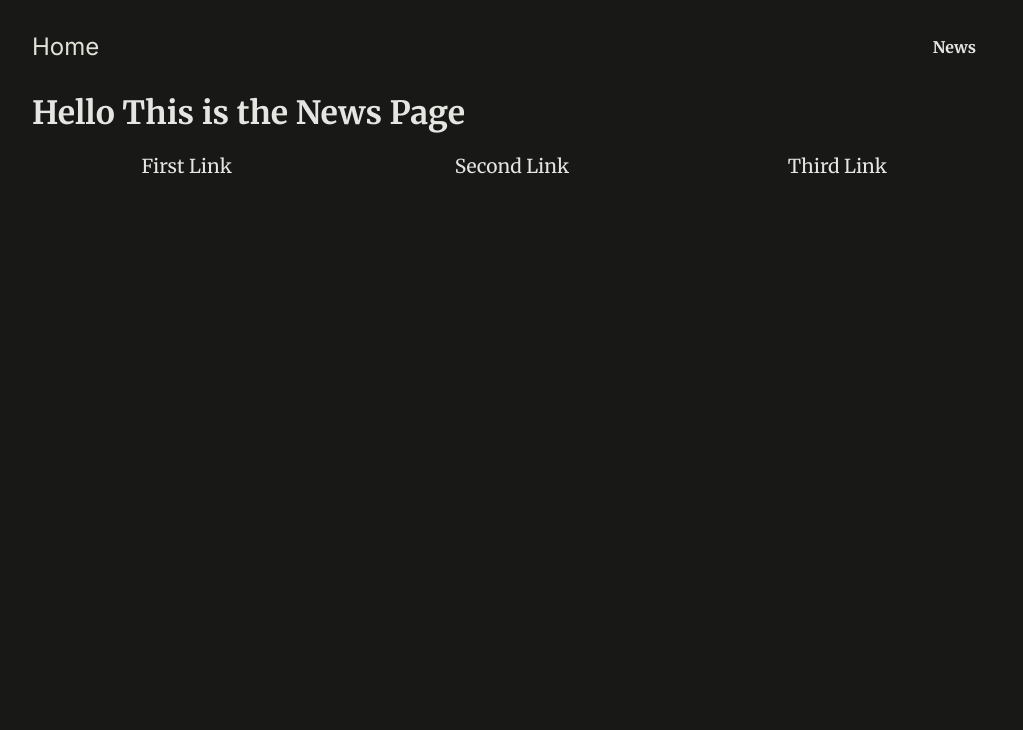
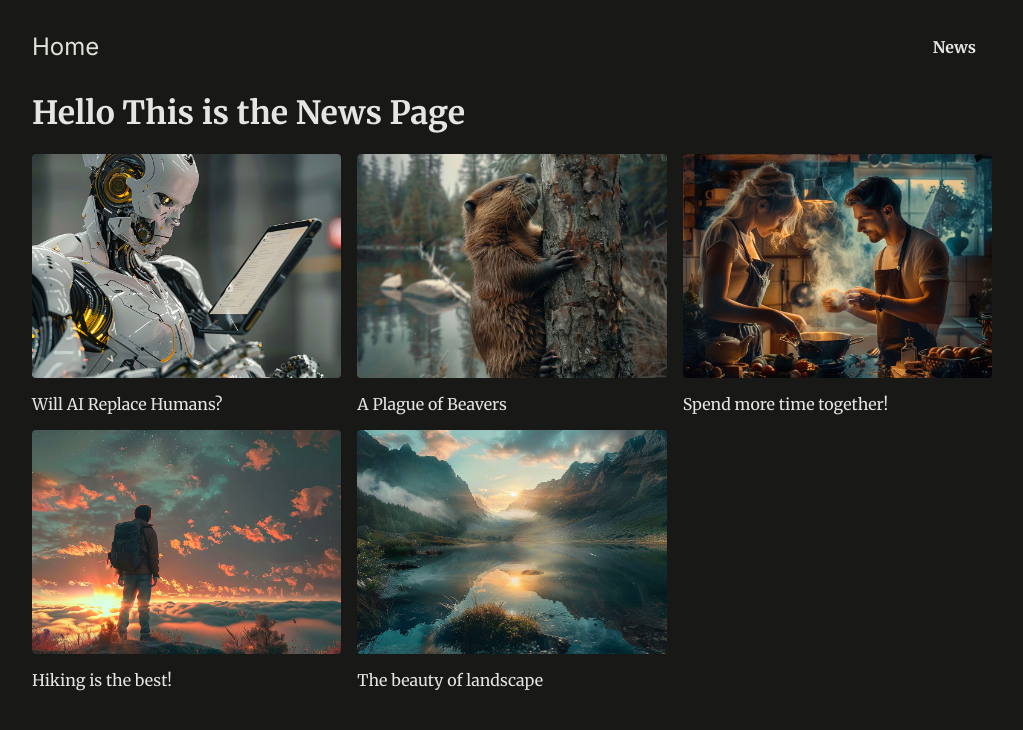
Before and after one commit to ISTAFAMARSHALL/news-app, a Next.js app: page /news in a window 1280 px wide. Shown: the top 730 px of the page, without its empty margins (128-1151 px from the left). Built offline with nearby package versions, Linux system fonts and the light colour scheme.

Commit message:
update new page with dummy data

```diff
--- a/app/news/page.js
+++ b/app/news/page.js
@@ -1,4 +1,6 @@
 import Link from "next/link"
+
+import { DUMMY_NEWS } from "@/dummy-news"
 
 export default function NewsPage () {
     return (
@@ -7,23 +9,19 @@
 
             <ul className='news-list'>
 
-                <li>
-
-                    <Link href={'/news/1'}>First Link</Link>
-
-                </li>
-
-                <li>
-
-                    <Link href={'/news/2'}>Second Link</Link>
-
-                </li>
-
-                <li>
-
-                    <Link href={'/news/3'}>Third Link</Link>
-
-                </li>
+                {DUMMY_NEWS.map((newsItem) => {
+                    return (
+                        <li key={newsItem.id} >
+                            <Link href={`/news/${newsItem.id}`}>
+                                <img
+                                    src={`/images/news/${newsItem.image}`}
+                                    alt={newsItem.title}
+                                />
+                            </Link>
+                            <span>{newsItem.title}</span>
+                        </li>
+                    )
+                })}
 
             </ul>
 
```
